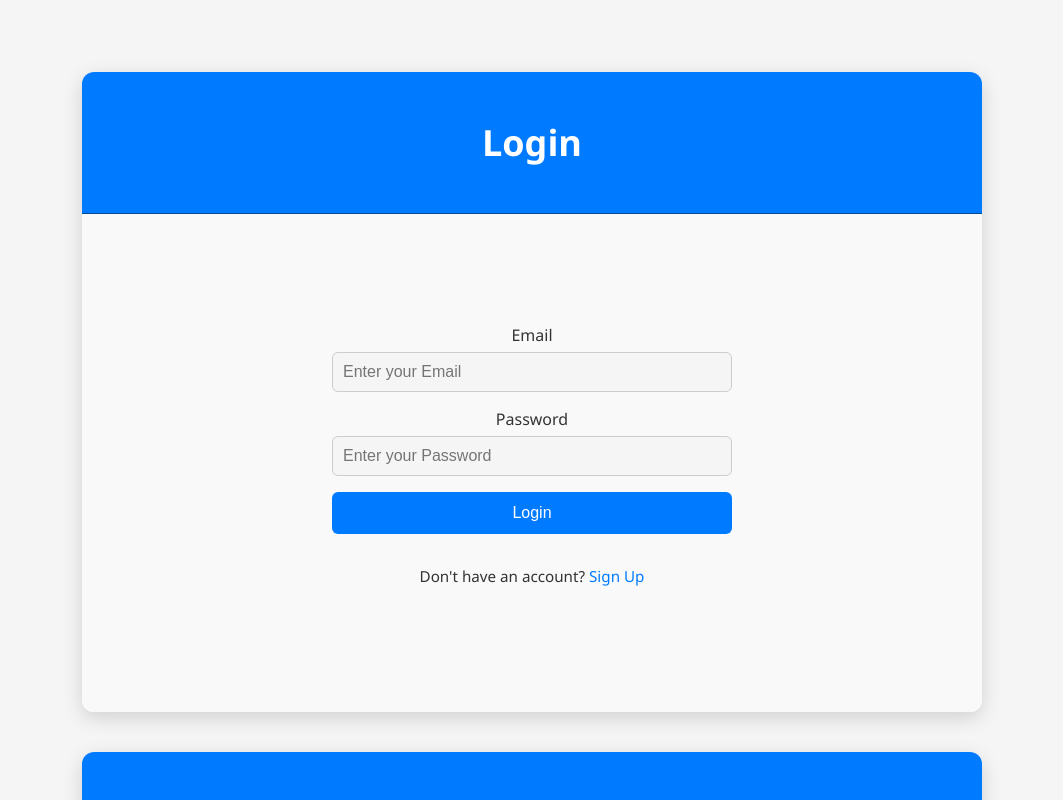
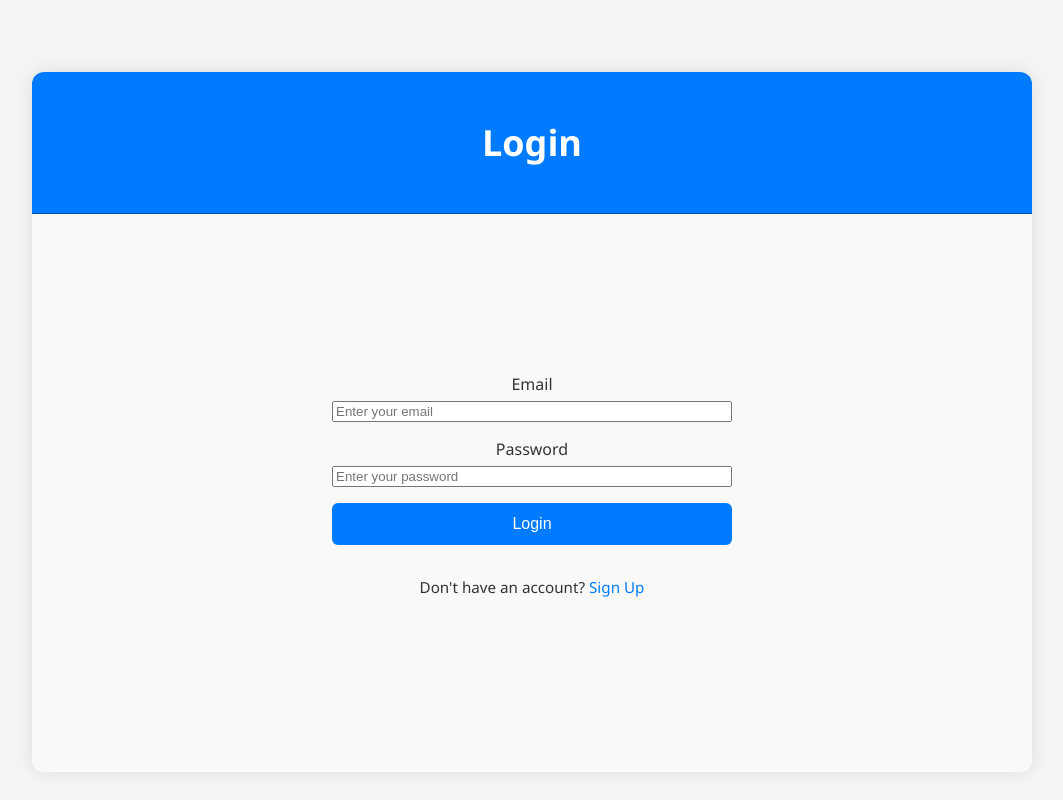
Before and after one commit to Issac038/GenAI-Bootcamp, a React (Vite) app in the folder Frontend/vite-project/: page / in a window 1280 px wide. Shown: the top 800 px of the page, without its empty margins (108-1171 px from the left). Built offline with nearby package versions, Linux system fonts and the light colour scheme.

Commit message:
connected login page and symptom checker

```diff
--- a/Frontend/vite-project/src/App.jsx
+++ b/Frontend/vite-project/src/App.jsx
@@ -1,24 +1,25 @@
-import React from 'react'
-import SymptomCheckerChat from './components/SymptomCheckerChat'
-import BookAppointment from './components/BookAppointments'
-import Results from './components/Results'
-import AuthPage from './components/AuthPage'
-import ReportPage from './components/ReportPage'
-import './App.css'
-import './components/globalstyle.css';
-
+import React from "react";
+import { Routes, Route } from "react-router-dom";
+import SymptomCheckerChat from "./components/SymptomCheckerChat";
+import BookAppointment from "./components/BookAppointments";
+import Results from "./components/Results";
+import AuthPage from "./components/AuthPage";
+import ReportPage from "./components/ReportPage";
+import "./App.css";
+import "./components/globalstyle.css";
 
 function App() {
   return (
     <div className="App">
-      <AuthPage />
-      <SymptomCheckerChat />
-      <Results />
-      <BookAppointment />
-      <ReportPage />
-
+      <Routes>
+        <Route path="/" element={<AuthPage />} />
+        <Route path="/symptom-checker" element={<SymptomCheckerChat />} />
+        <Route path="/results" element={<Results />} />
+        <Route path="/book-appointment" element={<BookAppointment />} />
+        <Route path="/report" element={<ReportPage />} />
+      </Routes>
     </div>
-  )
+  );
 }
 
-export default App
+export default App;
--- a/Frontend/vite-project/src/components/AuthPage.css
+++ b/Frontend/vite-project/src/components/AuthPage.css
@@ -1,46 +1,29 @@
-/* Container */
 .auth-container {
-  width: 1000px;
-  height: 700px;
-  margin: 40px auto;
+  width: 400px;
+  margin: 100px auto;
+  padding: 32px;
+  background: #ffffff;
+  border-radius: 16px;
+  box-shadow: 0 4px 20px rgba(0, 0, 0, 0.1);
+  font-family: "Poppins", sans-serif;
+}
+
+.auth-header {
+  text-align: center;
+  margin-bottom: 24px;
+}
+
+.auth-header h2 {
+  font-size: 1.8rem;
+  color: #333;
+}
+
+.auth-form {
   display: flex;
   flex-direction: column;
-  border-radius: 12px;
-  overflow: hidden;
-  background-color: #ffffff;
-  box-shadow: 0 0 20px rgba(0, 0, 0, 0.1);
+  gap: 18px;
 }
 
-/* Header */
-.auth-header {
-  padding: 16px 24px;
-  background-color: #007bff;
-  color: white;
-  font-size: 1.5rem;
-  font-weight: 600;
-  border-bottom: 1px solid #004c9b;
-}
-
-/* Main */
-.auth-main {
-  flex: 1;
-  display: flex;
-  justify-content: center;
-  align-items: center;
-  background-color: #f9f9f9;
-  padding: 24px;
-}
-
-/* Form */
-.auth-form {
-  width: 100%;
-  max-width: 400px;
-  display: flex;
-  flex-direction: column;
-  gap: 16px;
-}
-
-/* Form Fields */
 .auth-field {
   display: flex;
   flex-direction: column;
@@ -49,46 +32,52 @@
 .auth-field label {
   font-weight: 500;
   margin-bottom: 6px;
-  color: #333;
+  color: #555;
 }
 
-.auth-input {
+.auth-field input {
   padding: 10px;
-  border-radius: 6px;
   border: 1px solid #ccc;
-  background-color: #f5f5f5;
+  border-radius: 8px;
   font-size: 1rem;
-  color: #333;
-  box-sizing: border-box;
+  transition: border-color 0.2s ease;
 }
 
-/* Button */
+.auth-field input:focus {
+  border-color: #007bff;
+  outline: none;
+}
+
 .auth-button {
-  width: 100%;
-  padding: 12px;
-  background-color: #007bff;
+  background: #007bff;
   color: white;
   border: none;
-  border-radius: 6px;
+  border-radius: 8px;
+  padding: 12px;
+  cursor: pointer;
   font-size: 1rem;
-  cursor: pointer;
-  transition: background-color 0.3s ease;
+  font-weight: 600;
+  transition: background 0.2s ease;
 }
 
 .auth-button:hover {
-  background-color: #005ecb;
+  background: #0056b3;
 }
 
-/* Toggle */
 .auth-toggle {
-  margin-top: 16px;
   text-align: center;
-  font-size: 0.95rem;
-  color: #333;
+  margin-top: 12px;
+  font-size: 0.9rem;
+  color: #666;
 }
 
 .auth-toggle span {
   color: #007bff;
+  font-weight: 600;
   cursor: pointer;
-  font-weight: 500;
+  transition: color 0.2s ease;
 }
+
+.auth-toggle span:hover {
+  color: #0056b3;
+}
--- a/Frontend/vite-project/src/components/AuthPage.jsx
+++ b/Frontend/vite-project/src/components/AuthPage.jsx
@@ -1,49 +1,65 @@
 import React, { useState } from "react";
-
+import { useNavigate } from "react-router-dom";
 
 export default function AuthPage() {
   const [isSignUp, setIsSignUp] = useState(false);
   const [formData, setFormData] = useState({ name: "", email: "", password: "" });
+  const [loading, setLoading] = useState(false);
+  const navigate = useNavigate();
 
   function handleChange(e) {
     setFormData({ ...formData, [e.target.name]: e.target.value });
   }
 
-    function handleSubmit(e) {
+  async function handleSubmit(e) {
     e.preventDefault();
+    setLoading(true);
+
     const endpoint = isSignUp ? "/api/signup" : "/api/login";
-      fetch(endpoint, {
+
+    try {
+      const res = await fetch(endpoint, {
         method: "POST",
         headers: { "Content-Type": "application/json" },
-        body: JSON.stringify(formData)
-      })
-        .then(res => res.json())
-        .then(data => {
-          console.log("Auth response:", data);
-          // Redirect or store token here
-        })
-        .catch(err => console.error("Auth error:", err));
+        body: JSON.stringify(formData),
+      });
+
+      const data = await res.json();
+
+      if (!res.ok) throw new Error(data.error || "Authentication failed.");
+
+      // Success — store token/user ID
+      localStorage.setItem("userId", data.userId);
+      alert(isSignUp ? "Account created successfully!" : "Login successful!");
+
+      // Redirect to symptom checker
+      navigate("/symptom-checker");
+    } catch (err) {
+      alert(err.message);
+      console.error("Auth error:", err);
+    } finally {
+      setLoading(false);
+    }
   }
 
   return (
-      <div className="chat-container">
-        <header className="chat-header">
+    <div className="auth-container">
+      <header className="auth-header">
         <h2>{isSignUp ? "Sign Up" : "Login"}</h2>
       </header>
 
-        <main className="chat-main" style={{ display: "flex", justifyContent: "center", alignItems: "center" }}>
+      <main className="auth-main">
         <form className="auth-form" onSubmit={handleSubmit}>
           {isSignUp && (
             <div className="auth-field">
               <label htmlFor="name">Name</label>
               <input
-                      placeholder="Enter your Name"
+                placeholder="Enter your name"
                 type="text"
                 id="name"
                 name="name"
                 value={formData.name}
                 onChange={handleChange}
-                      className="auth-input"
                 required
               />
             </div>
@@ -52,13 +68,12 @@
           <div className="auth-field">
             <label htmlFor="email">Email</label>
             <input
-                  placeholder="Enter your Email"
+              placeholder="Enter your email"
               type="email"
               id="email"
               name="email"
               value={formData.email}
               onChange={handleChange}
-                  className="auth-input"
               required
             />
           </div>
@@ -66,19 +81,18 @@
           <div className="auth-field">
             <label htmlFor="password">Password</label>
             <input
-                  placeholder="Enter your Password"
+              placeholder="Enter your password"
               type="password"
               id="password"
               name="password"
               value={formData.password}
               onChange={handleChange}
-                  className="auth-input"
               required
             />
           </div>
 
-              <button type="submit" className="auth-button">
-                  {isSignUp ? "Create Account" : "Login"}
+          <button type="submit" className="auth-button" disabled={loading}>
+            {loading ? "Processing..." : isSignUp ? "Create Account" : "Login"}
           </button>
 
           <p className="auth-toggle">
```
Lines whose indentation alone changed are shown as unchanged.
